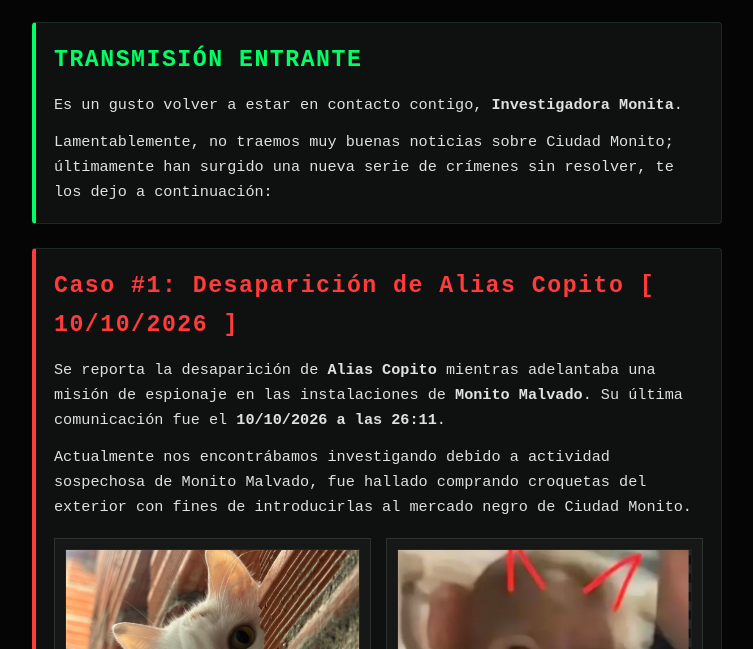
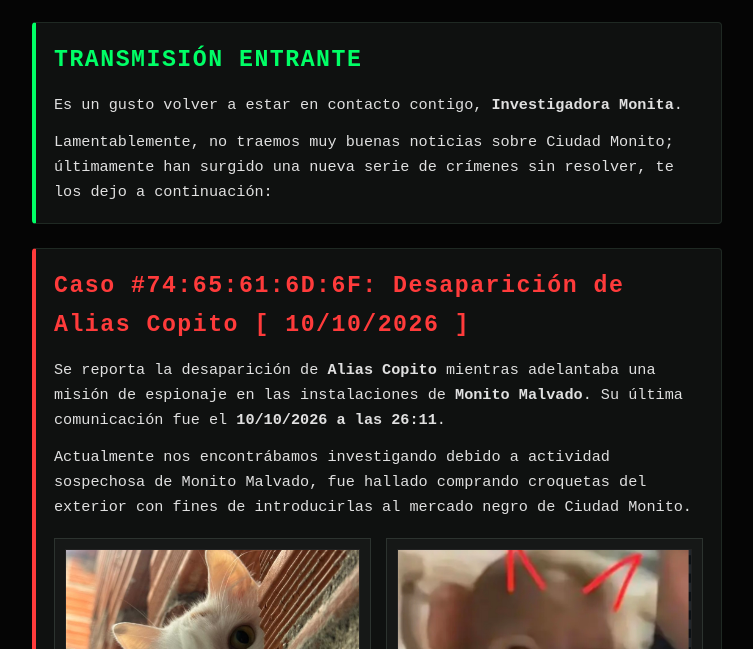
Before and after one commit to Meghnny/monitos-en-apuros, a plain HTML site: page index.html in a window 1280 px wide. Shown: the part 151-800 px from the top of the page, without its empty margins (263-1016 px from the left). Drawn offline with Linux system fonts and the light colour scheme; a web font is replaced by a local one.

Commit message:
Update index.html

```diff
--- a/index.html
+++ b/index.html
@@ -271,7 +271,7 @@
 
   <!-- CASO #1 Y FOTOS -->
   <section class="dossier-box alert">
-    <h2>Caso #1: Desaparición de Alias Copito [ 10/10/2026 ]</h2>
+    <h2>Caso #74:65:61:6D:6F: Desaparición de Alias Copito [ 10/10/2026 ]</h2>
     <p>Se reporta la desaparición de <strong>Alias Copito</strong> mientras adelantaba una misión de espionaje en las instalaciones de <strong>Monito Malvado</strong>. Su última comunicación fue el <strong>10/10/2026 a las 26:11</strong>.</p>
     <p>Actualmente nos encontrábamos investigando debido a actividad sospechosa de Monito Malvado, fue hallado comprando croquetas del exterior con fines de introducirlas al mercado negro de Ciudad Monito.</p>
 
```
